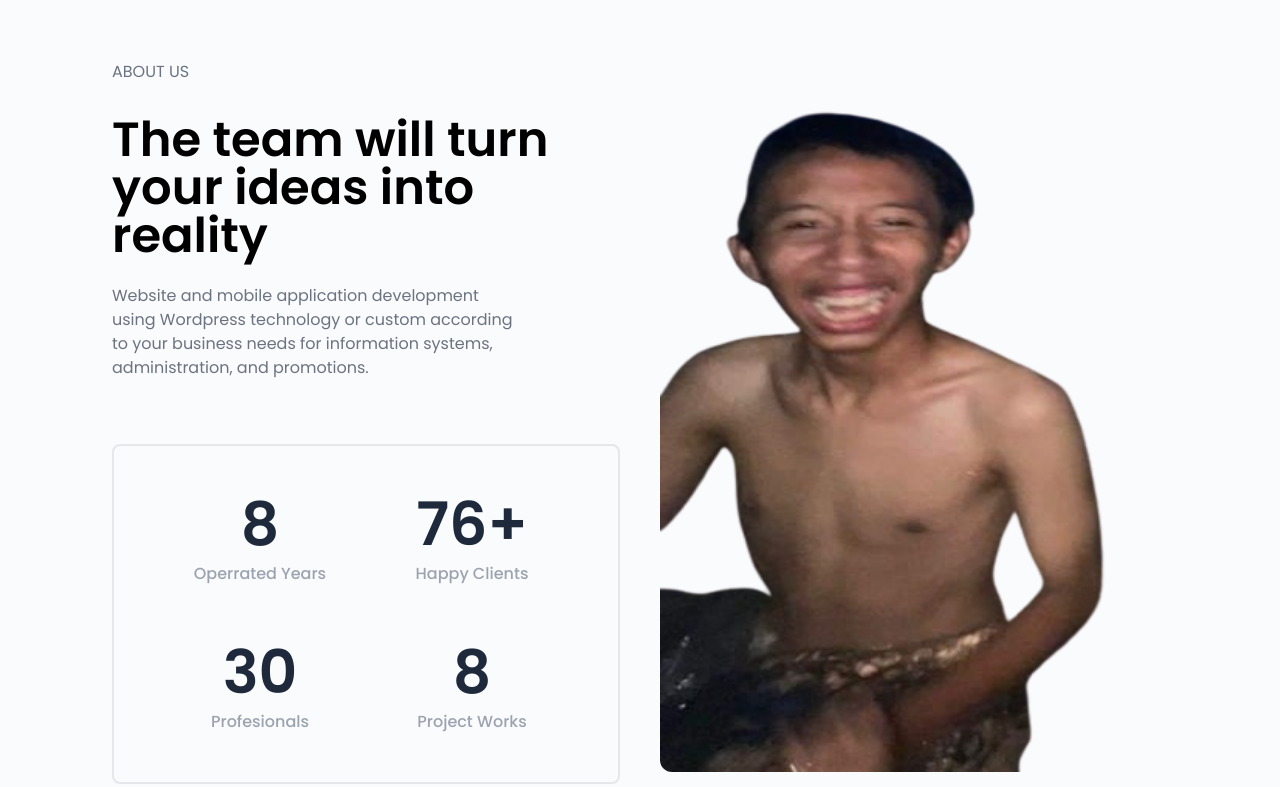
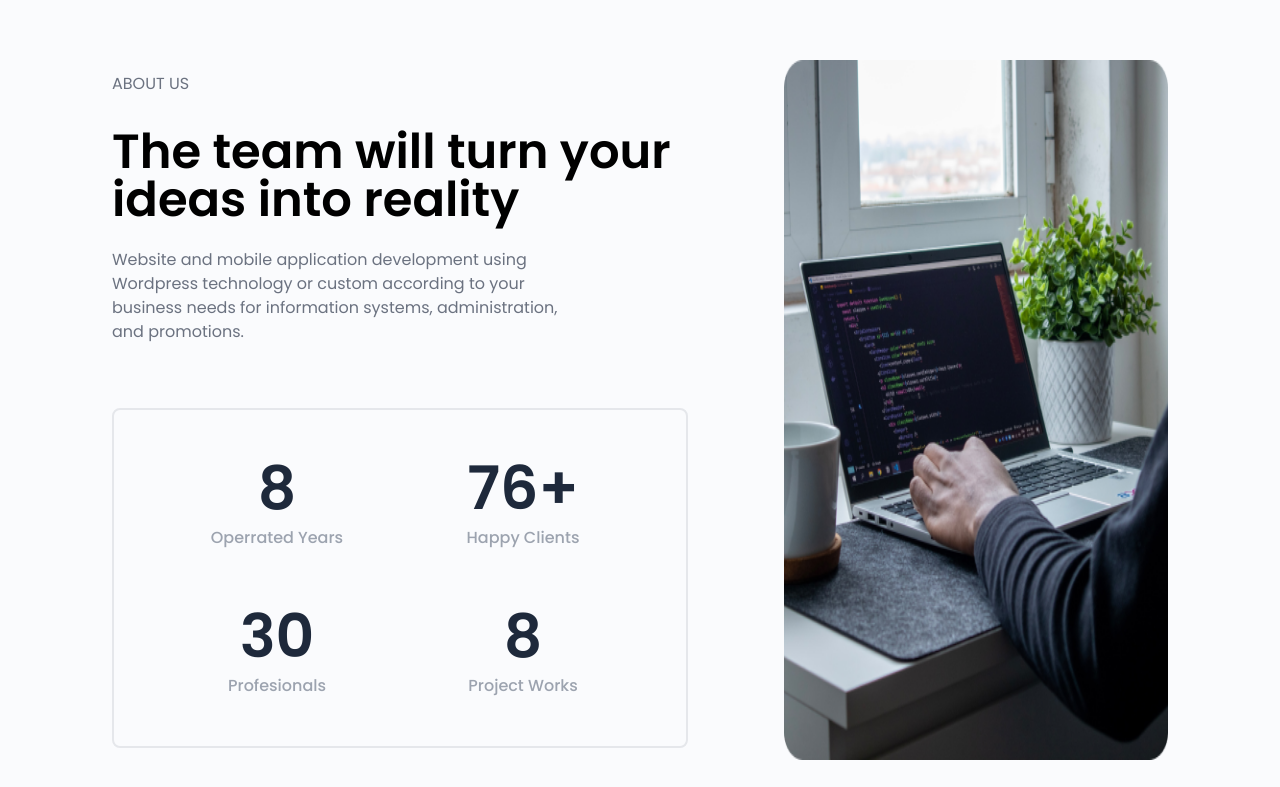
Before and after one commit to faiq28/UAS-FanRay, a website: page Home.html in a window 1280 px wide. Shown: the part 2929-3716 px from the top of the page. Drawn offline with nearby package versions, Linux system fonts and the light colour scheme.

Commit message:
gnti foto parel

```diff
--- a/Home.html
+++ b/Home.html
@@ -237,8 +237,8 @@
       </section>
       <section class=" bg-slate-50 bg-opacity-70 py-24">
         <div class="w-full px-28 md:px-8">
-          <div class="w-full flex flex-row md:flex-col gap-10 py-14 justify-center items-center">
-            <div class="w-2/4 md:w-full flex flex-col">
+          <div class="w-full flex flex-row md:flex-col gap-24 py-14 justify-center items-center">
+            <div class="w-[60%] md:w-full flex flex-col">
               <p class="mb-8 text-gray-500">ABOUT US</p>
               <p class="mb-6 text-5xl font-semibold">The team will turn your ideas into reality</p>
               <p class="mb-16 text-gray-500 w-[80%]">Website and mobile application development using Wordpress technology or custom according to your business needs for information systems, administration, and promotions.</p>
@@ -262,8 +262,8 @@
                 </div>
               </div>
             </div>
-            <div class="w-2/4 flex">
-              <img src="img/parel_hbd-removebg-preview.png" alt="" class="rounded-xl w-full h-[700px]">
+            <div class="w-2/5 flex">
+              <img src="img/unsplash_UcYBL5V0xWQ.png" alt="" class="rounded-xl w-full h-[700px]">
             </div>
           </div>
         </div>
```
Also changed, not shown: output.css.
